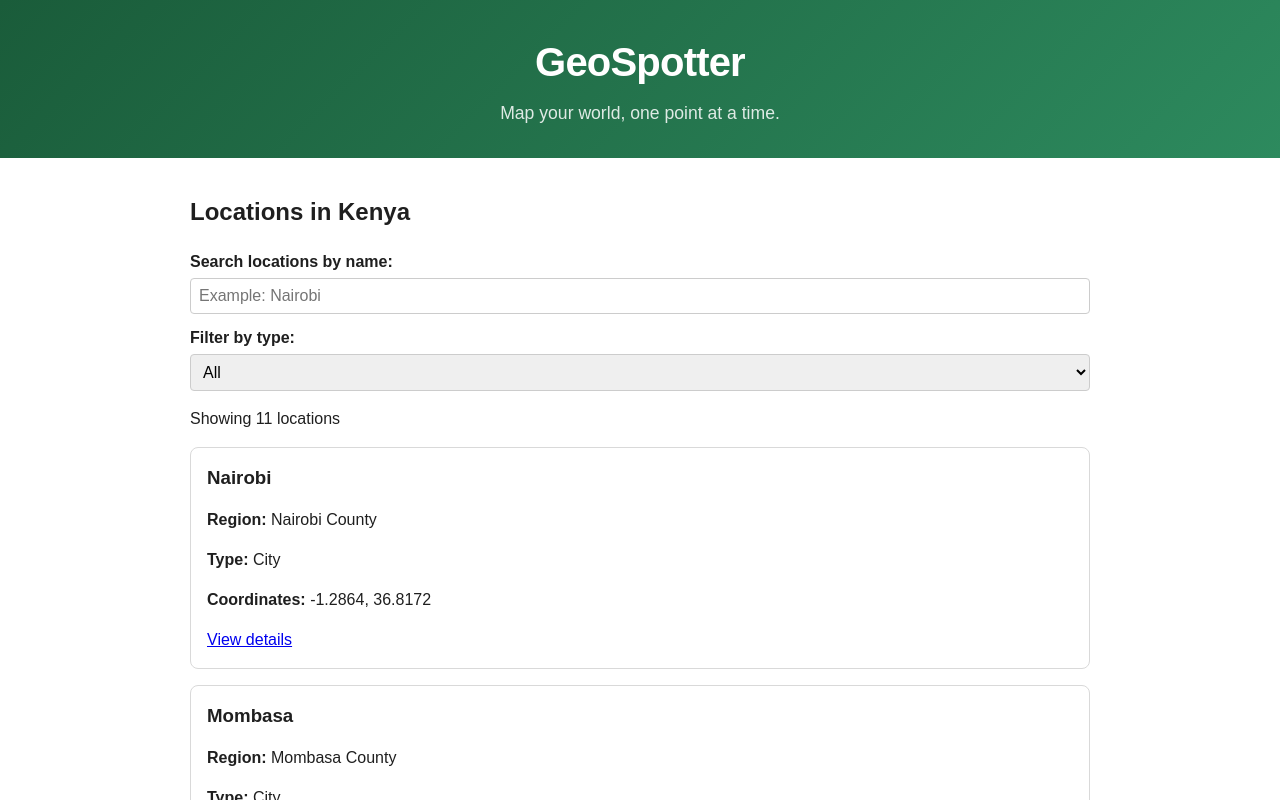
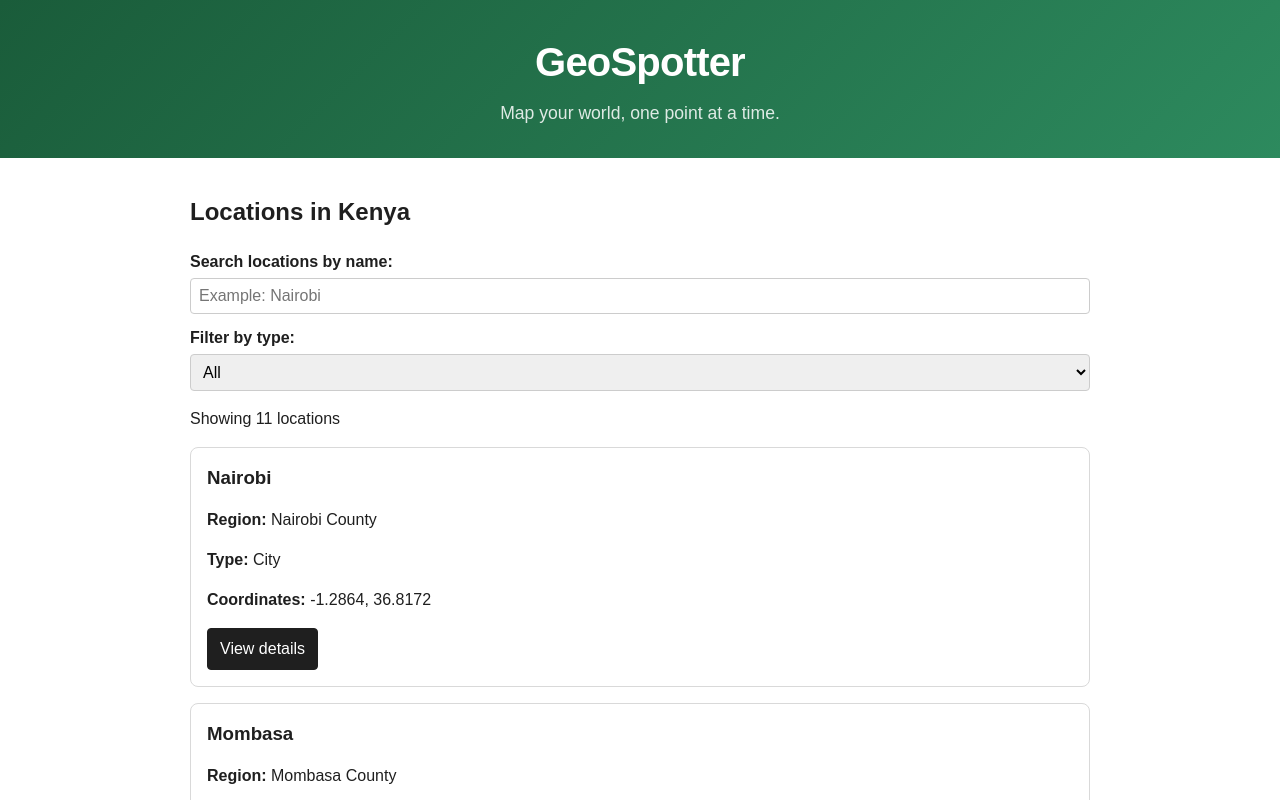
Before and after one commit to davy254/geospotter, a React (Vite) app: page / in a window 1280 px wide. Shown: the top 800 px of the page. Built offline with nearby package versions, Linux system fonts and the light colour scheme.

Commit message:
style: style router links

```diff
--- a/src/index.css
+++ b/src/index.css
@@ -107,3 +107,17 @@ button:hover {
   color: #555555;
   margin-bottom: 12px;
 }
+
+.button-link {
+  display: inline-block;
+  padding: 8px 12px;
+  border: 1px solid #1f1f1f;
+  border-radius: 4px;
+  background-color: #1f1f1f;
+  color: #ffffff;
+  text-decoration: none;
+}
+
+.button-link:hover {
+  opacity: 0.9;
+}
```
